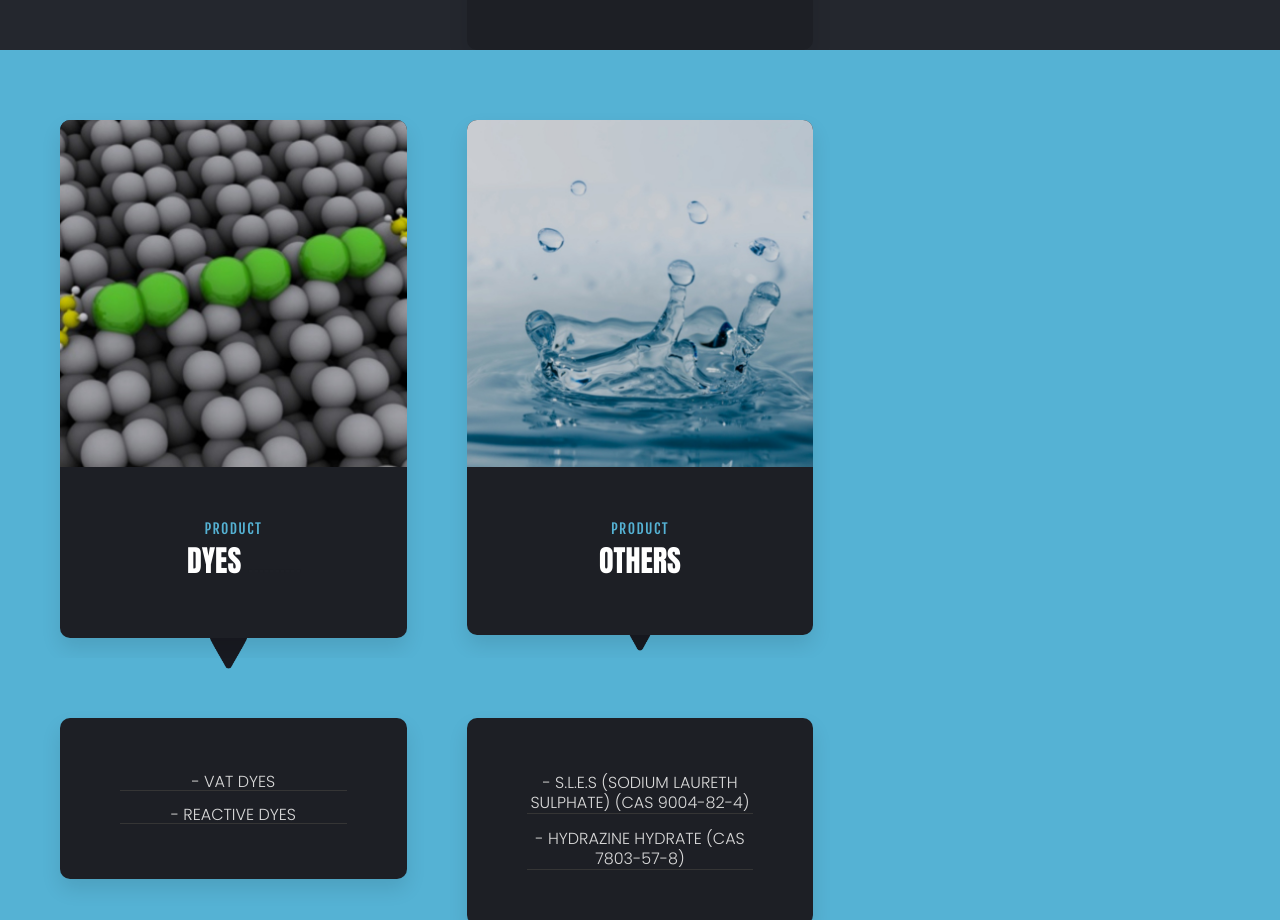
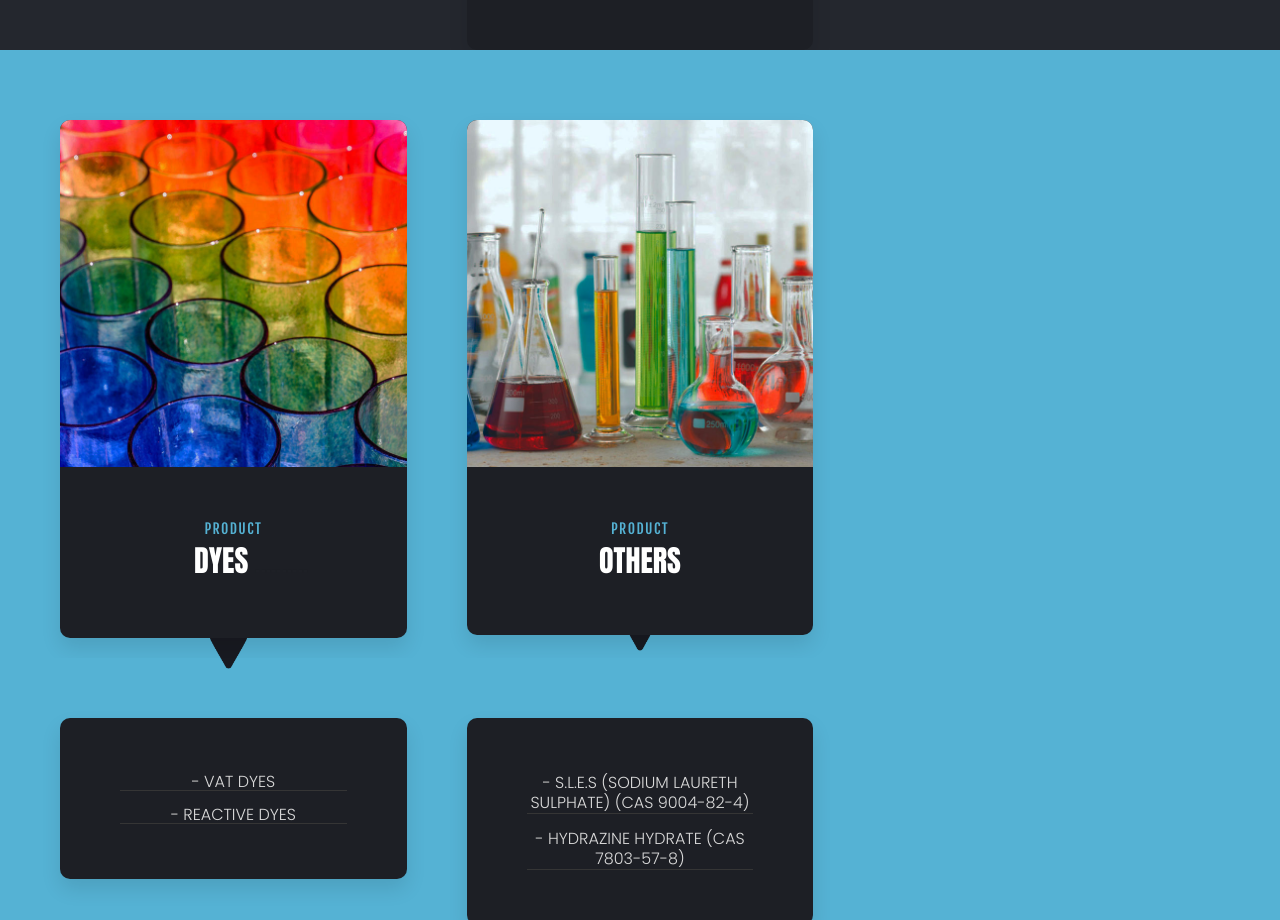
Before and after one commit to kumarbk200/preet, a plain HTML site: page webdesign-finder.com/html/plastrix/index.html in a window 1280 px wide. Shown: the part 7860-8780 px from the top of the page. Drawn offline with Linux system fonts and the light colour scheme.

Commit message:
changed 2 product card image

```diff
--- a/webdesign-finder.com/html/plastrix/index.html
+++ b/webdesign-finder.com/html/plastrix/index.html
@@ -411,10 +411,10 @@
 					<div class="col-xs-12"><br><br>
 						<div class="owl-carousel with_shadow_items" data-responsive-lg="3" data-responsive-md="3" data-responsive-sm="2" data-margin="60" data-nav="false">
 							<article class="vertical-item content-padding big-padding ds ms with_shadow text-center" style="border-radius: 10px !important;">
-								<div class="item-media"> <img src="images/services-square/3.jpg" alt="" style="border-top-left-radius: 10px; border-top-right-radius: 10px;"> </div>
+								<div class="item-media"> <img src="images/services-square/6.jpg" alt="" style="border-top-left-radius: 10px; border-top-right-radius: 10px;"> </div>
 								<div class="item-content">
 									<header class="entry-header"> <span class="small-text highlight">product</span>
-										<h3 class="entry-title "> <a href="service-single.html">  &nbsp;  &nbsp;DYES <span style="color: #1e2026; font-size: 23px;">..........</span></a> </h3>
+										<h3 class="entry-title "> <a href="service-single.html">  &nbsp;  &nbsp; &nbsp;DYES <span style="color: #1e2026; font-size: 23px;">..........</span></a> </h3>
 
 									</header>
 
@@ -422,7 +422,7 @@
 							</article>
 
 							<article class="vertical-item content-padding big-padding ds ms with_shadow text-center" style="border-radius: 10px !important;">
-								<div class="item-media"> <img src="images/services-square/1.jpg" alt="" style="border-top-left-radius: 10px; border-top-right-radius: 10px;"> </div>
+								<div class="item-media"> <img src="images/services-square/7.jpg" alt="" style="border-top-left-radius: 10px; border-top-right-radius: 10px;"> </div>
 								<div class="item-content">
 									<header class="entry-header"> <span class="small-text highlight">product</span>
 										<h3 class="entry-title"> <a href="service-single.html">OTHERS</a> </h3>
@@ -444,7 +444,6 @@
 					<img src="images/down-arrow.png" width="10%" style="margin-top: -80px;">
 
 				</div>
-
 			</div>
 				<div class="row" style="padding: 0px 60px;" > <br>
 					<div class="col-xs-12" style="margin-top: -10px !important;">
```
Also changed, not shown: webdesign-finder.com/html/plastrix/images/services-square/6.jpg (added), webdesign-finder.com/html/plastrix/images/services-square/7.jpg (added).
